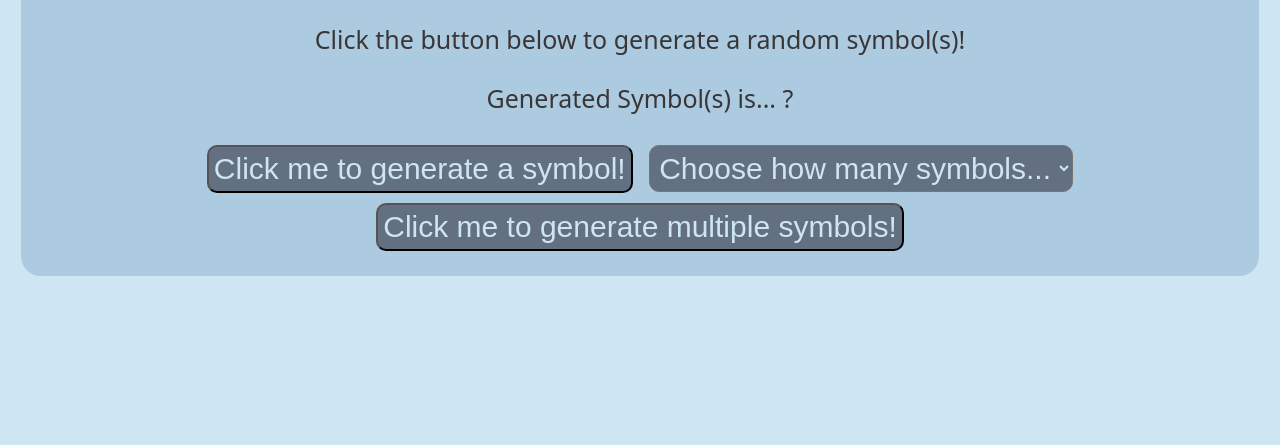
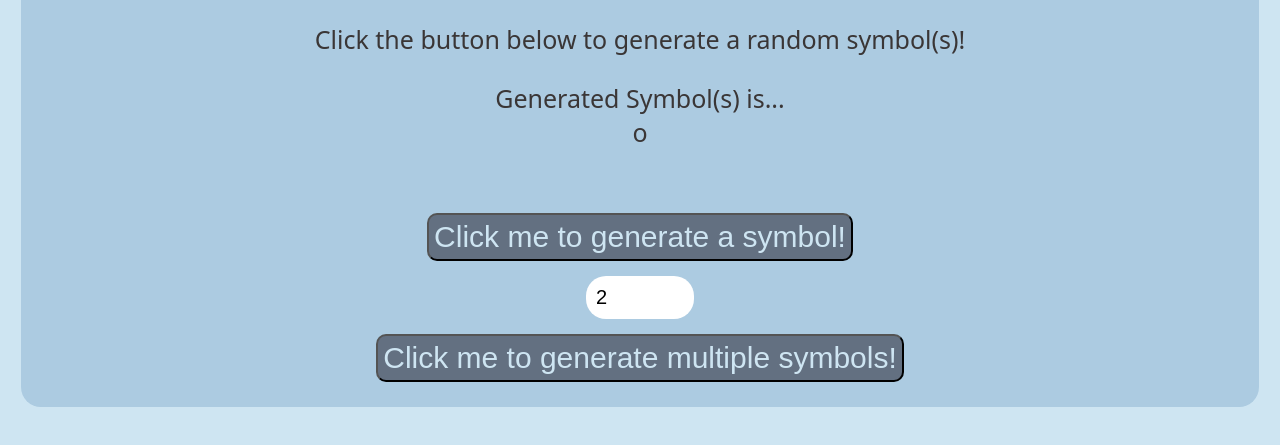
Before and after one commit to bcrhbrhcdb/random-letter-generator, a website with bundled scripts: page index.html in a window 1280 px wide. Both pictures are taken after a click on the button "Click me to generate a symbol!". Shown: the part 93-538 px from the top of the page. Built offline with nearby package versions, Linux system fonts and the light colour scheme; files whose address does not match are found by name.

Commit message:
done les go

```diff
--- a/index.html
+++ b/index.html
@@ -12,30 +12,16 @@
       <div class="main">
       <h1>Random Symbol Generator</h1>
       <p>Click the button below to generate a random symbol(s)!</p>
-      <p>Generated Symbol(s) is... <span id="generatedSymbol" class="text"></span></p>
+      <p>Generated Symbol(s) is... <br><span id="generatedSymbol" class="text"></span></p>
+      <br>
       <button id="generateSymbol" class="button">Click me to generate a symbol!</button>
-      <select class="dropdown" id="moreSymbols">
-        <option value="">Choose how many symbols...</option>
-        <option value="2">2</option>
-        <option value="3">3</option>
-        <option value="4">4</option>
-        <option value="5">5</option>
-        <option value="6">6</option>
-        <option value="7">7</option>
-        <option value="8">8</option>
-        <option value="9">9</option>
-        <option value="10">10</option>
-        <option value="11">11</option>
-        <option value="12">12</option>
-        <option value="13">13</option>
-        <option value="14">14</option>
-        <option value="15">15</option>
-      </select>
+      <br>
+      <input type="number" id="symbolCount" min="2" max="1000" value="2" class="number-input">
+      <br>
       <button id="generateMultipleSymbols" class="button">Click me to generate multiple symbols!</button>
       </div>
     </main>
     <script type="module" src="./javascript/symbols.js"></script>
-    <script type="module" src="script.js">
-    </script>
+    <script type="module" src="script.js"></script>
   </body>
 </html>
--- a/script.js
+++ b/script.js
@@ -5,29 +5,40 @@ import { symbols } from "./symbols.js";
 const generateButton = document.getElementById("generateSymbol");
 const generatedSymbol = document.getElementById("generatedSymbol");
 const multipleSymbolButton = document.getElementById("generateMultipleSymbols");
+const symbolCountInput = document.getElementById("symbolCount");
+
+// Function to get a random symbol
+function getRandomSymbol() {
+    return symbols[Math.floor(Math.random() * symbols.length)];
+}
+
+// Function to get multiple random symbols
+function getMultipleRandomSymbols(count) {
+    let result = '';
+    for (let i = 0; i < count; i++) {
+        result += getRandomSymbol();
+        // 20% chance to add a space between symbols
+        if (Math.random() < 0.2 && i < count - 1) {
+            result += ' ';
+        }
+    }
+    return result;
+}
 
 //generate random symbol
-generateButton.addEventListener('click', ()=>{
-    const randomIndex = Math.floor(Math.random() * symbols.length);
-    generatedSymbol.innerText = symbols[randomIndex];
-    console.log(generatedSymbol);
-})
+generateButton.addEventListener('click', () => {
+    generatedSymbol.innerText = getRandomSymbol();
+    console.log(generatedSymbol.innerText);
+});
 
 //multiple symbols
 multipleSymbolButton.addEventListener("click", () => {
-    const multipleSymbolSelect = document.getElementById("moreSymbols");
-    const numberOfSymbols = parseInt(multipleSymbolSelect.value);
-    let generatedSymbols = '';
+    const numberOfSymbols = parseInt(symbolCountInput.value);
 
-    if (isNaN(numberOfSymbols)) {
-        generatedSymbol.innerText = "Please select a number of symbols";
+    if (isNaN(numberOfSymbols) || numberOfSymbols < 2 || numberOfSymbols > 1000) {
+        generatedSymbol.innerText = "Please enter a number between 2 and 1000";
         return;
     }
 
-    for (let i = 0; i < numberOfSymbols; i++) {
-        const randomIndex = Math.floor(Math.random() * symbols.length);
-        generatedSymbols += symbols[randomIndex];
-    }
-
-    generatedSymbol.innerText = generatedSymbols;
-})
+    generatedSymbol.innerText = getMultipleRandomSymbols(numberOfSymbols);
+});
--- a/styles.css
+++ b/styles.css
@@ -60,3 +60,11 @@ button, .dropdown{
   padding: 5px;
   margin: 5px;
 }
+#symbolCount{
+  align-items: center;
+  border-radius: 20px;
+  border: none;
+  padding: 10px;
+  margin: 10px;
+  font-size: 20px;
+}
```
